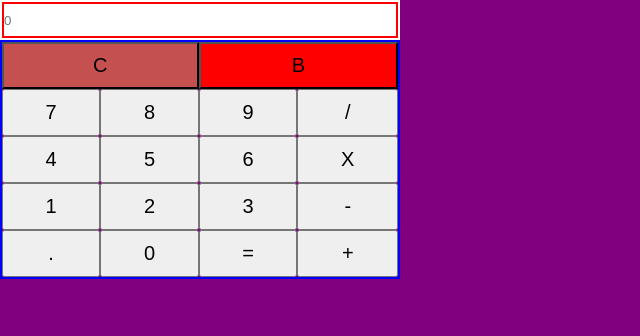
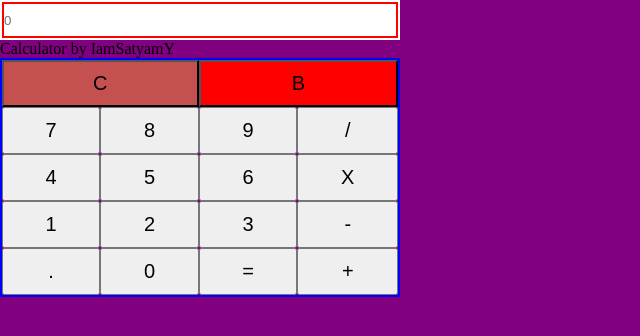
Before and after one commit to IamSatyamY/Calculator-using-Vanilla, a plain HTML site: page index.html in a window 1280 px wide. Shown: the whole page, without its empty margins (0-640 px from the left). Drawn offline with Linux system fonts and the light colour scheme.

Commit message:
added paragraph tag to show my name

```diff
--- a/index.html
+++ b/index.html
@@ -11,6 +11,7 @@
         <div class="display">
             <input id="display-input" type="text" placeholder="0">
         </div>
+        <p>Calculator by IamSatyamY</p>
         <div class="buttons">
             <button onclick="clearFunction(this)" value="C">C</button>
             <button onclick="backFunction(this)" value="B">B</button>
```
